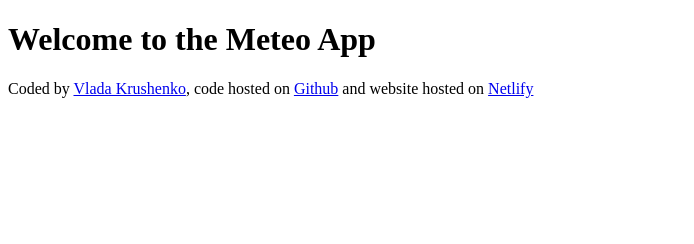
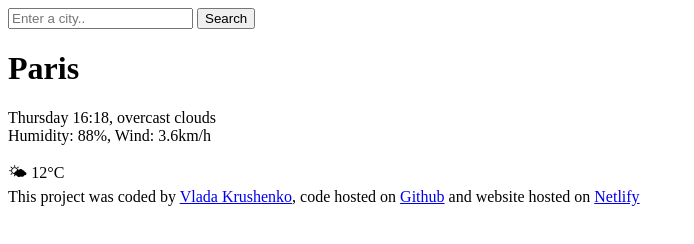
Before and after one commit to VKrushenko/meteo, a plain HTML site: page index.html in a window 1280 px wide. Shown: the whole page, without its empty margins (0-694 px from the left). Drawn offline with Linux system fonts and the light colour scheme.

Commit message:
Added the HTML to the project

```diff
--- a/index.html
+++ b/index.html
@@ -6,8 +6,24 @@
     <title>Meteo App</title>
 </head>
 <body>
-    <h1>Welcome to the Meteo App</h1>
-    <footer>Coded by
+    <header>
+        <form>
+            <input type="search" placeholder="Enter a city.." required />
+            <input type="submit" value="Search" />
+        </form>
+    </header>
+    <main>
+    <div>
+    <h1>Paris</h1>
+    <p>
+        Thursday 16:18, overcast clouds
+        <br />
+        Humidity: 88%, Wind: 3.6km/h
+    </p>
+    </div>
+    <div>🌤 12°C</div>
+    </main>
+    <footer>This project was coded by
         <a href="https://github.com/VKrushenko" target="_blank">Vlada Krushenko</a>, code hosted on
         <a href="https://github.com/VKrushenko/meteo" target="_blank">Github</a> and website hosted on
         <a href="https://main--meteo-shecodes.netlify.app/" target="_blank">Netlify</a>
```
